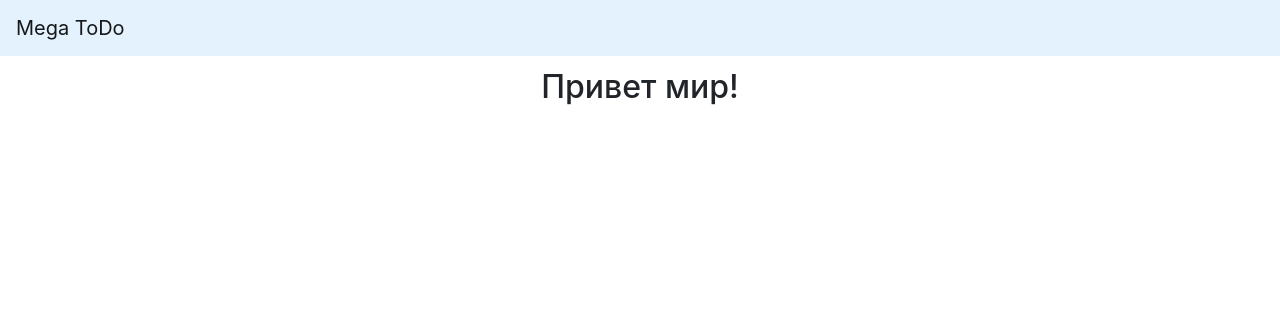
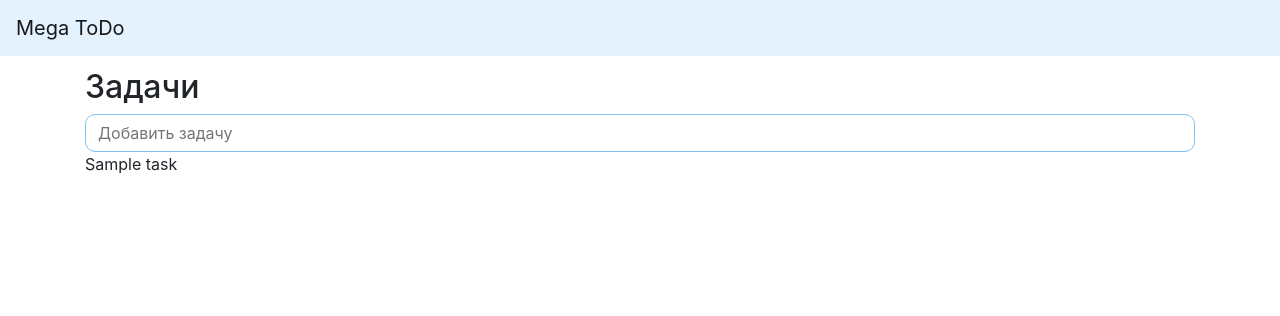
Before and after one commit to DoubleM26/mega_todo, a Flask app: template templates/index.html in a window 1280 px wide. Shown: the top 316 px of the page. Run offline with Flask 2, Linux system fonts and the light colour scheme; the template is opened without the code that fills it: values that come from a table or form of the project are taken from there, most other values are stand-ins (such as "Sample title", 1, 10 or a date in 2020); some libraries are stand-ins or nearby versions.

Commit message:
отображение задач, добавление задач, изменение имени

```diff
--- a/data/User.py
+++ b/data/User.py
@@ -14,6 +14,7 @@ class User(SqlAlchemyBase, UserMixin, SerializerMixin):
     name = sqlalchemy.Column(sqlalchemy.String, nullable=True)
     email = sqlalchemy.Column(sqlalchemy.String, unique=True, nullable=True)
     hashed_password = sqlalchemy.Column(sqlalchemy.String, nullable=True)
+    tasks = sqlalchemy.Column(sqlalchemy.String, default="")
 
     def set_password(self, password):
         self.hashed_password = generate_password_hash(password)
--- /dev/null
+++ b/forms/add_task.py
@@ -0,0 +1,7 @@
+from flask_wtf import FlaskForm
+from wtforms import StringField
+from wtforms.validators import DataRequired
+
+
+class AddTask(FlaskForm):
+    task_title = StringField('Новое имя', validators=[DataRequired()])
--- a/main.py
+++ b/main.py
@@ -3,9 +3,12 @@ from flask_restful import Api
 from werkzeug.utils import redirect
 
 from forms.login import LoginForm
+from forms.name_change import NameChangeForm
+from forms.add_task import AddTask
 from flask_login import LoginManager, login_user, login_required, logout_user, current_user
 from data import db_session, user_resources
 from data.User import User
+from data.Task import Task
 from forms.registerform import RegisterForm
 
 app = Flask(__name__)
@@ -23,10 +26,33 @@ def load_user(user_id):
     return db_sess.query(User).get(user_id)
 
 
-@app.route('/')
+@app.route('/', methods=['GET', 'POST'])
 def main():
     if current_user.is_authenticated:
-        return render_template("index.html", title="Mega ToDo")
+        form = AddTask()
+
+        db_sess = db_session.create_session()
+        user = db_sess.query(User).filter(User.id == current_user.id).first()
+        tasks_data = []
+        for task_id in user.tasks.split():
+            task = db_sess.query(Task).filter(Task.id == int(task_id)).first()
+            tasks_data.append(task)
+        tasks_data.reverse()
+        if form.validate_on_submit():
+            task = db_sess.query(Task).filter(Task.title == form.task_title.data).first()
+            if not task:
+                task = Task(title=form.task_title.data)
+                db_sess.add(task)
+                db_sess.commit()
+                task = db_sess.query(Task).filter(Task.title == form.task_title.data).first()
+
+                user.tasks += " " + str(task.id)
+                db_sess.commit()
+                return redirect("/")
+            return render_template('index.html', message="Такая задача уже существует", form=form, tasks_data=tasks_data)
+            # user = db_sess.query(User).filter(User.id == current_user.id).first()
+
+        return render_template("index.html", title="Mega ToDo", form=form, tasks_data=tasks_data)
     return render_template("intro.html")
 
 
@@ -69,9 +95,18 @@ def login():
     return render_template("login.html", form=form, title="Авторизация")
 
 
-@app.route('/settings')
+@app.route('/settings', methods=['GET', 'POST'])
 def settings():
-    return render_template("settings.html", title="Настройки")
+    form = NameChangeForm()
+    print(form.validate_on_submit())
+    if form.validate_on_submit():
+        db_sess = db_session.create_session()
+        user = db_sess.query(User).filter(User.id == current_user.id).first()
+        print(form.name.data)
+        user.name = form.name.data
+        db_sess.commit()
+        return redirect('/settings')
+    return render_template("settings.html", title="Настройки", form=form)
 
 
 @app.route('/logout')
--- a/static/css/style.css
+++ b/static/css/style.css
@@ -4,3 +4,19 @@
     padding: 15px;
     margin: auto;
 }
+
+.task_create {
+    width: 100%;
+    height: calc(1.5em + 0.75rem + 2px);
+	padding: 0.375rem 0.75rem;
+    font-size: 1rem;
+    font-weight: 400;
+    line-height: 1.5;
+    border-radius: 10px;
+    border: 1px solid #82c1ef;
+    outline: none;
+}
+
+input:focus {
+  border: 2px solid #82c1ef !important;
+}
--- a/templates/index.html
+++ b/templates/index.html
@@ -1,7 +1,30 @@
 {% extends "base.html" %}
 
 {% block content %}
-<div style="display: flex; margin: 12px">
-    <h2 style="margin-left: auto; margin-right: auto;">Привет мир!</h2>
+<div style="margin-top: 12px">
+    <h2>Задачи</h2>
+    <form action="" method="post" id="task_create">
+        {{ form.hidden_tag() }}
+        {{ form.task_title(class="task_create", placeholder="Добавить задачу") }}<br>
+            {% for error in form.task_title.errors %}
+                <div class="alert alert-danger" role="alert">
+                    {{ error }}
+                </div>
+            {% endfor %}
+        <div style="color: red;">{{ message }}</div>
+    </form>
+    <script>
+        const form = document.getElementById("task_create")
+        form.addEventListener("keydown", (event) => {
+        if (event.code === "Enter") {
+            form.submit()
+        }
+        })
+    </script>
+    {% for task in tasks_data %}
+        <div >
+            {{ task.title }}
+        </div>
+    {% endfor %}
 </div>
 {% endblock %}
```
Also changed, not shown: data/Task.py (added, +18 -0 lines), forms/name_change.py (added, +8 -0 lines), templates/settings.html (+19 -4 lines), db/super_todo.db.
